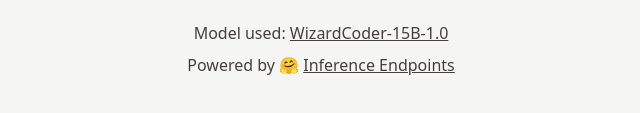
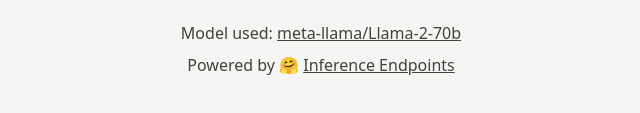
Before and after one commit to jbilcke-hf/webapp-factory-llama2, a website: page public/index.html in a window 1280 px wide. Shown: the part 629-742 px from the top of the page, 319-959 px from the left. Drawn offline with nearby package versions, Linux system fonts and the light colour scheme.

Commit message:
change model's name

```diff
--- a/public/index.html
+++ b/public/index.html
@@ -57,8 +57,8 @@
             <div class="flex flex-col text-stone-700 space-y-1 md:space-y-2">
               <p class="text-stone-700">
                 Model used:
-                <a href="https://huggingface.co/WizardLM/WizardCoder-15B-V1.0" class="underline" target="_blank">
-                  WizardCoder-15B-1.0
+                <a href="https://huggingface.co/meta-llama" class="underline" target="_blank">
+                  meta-llama/Llama-2-70b
                 </a>
               </p>
               <p>Powered by 🤗 <a href="https://huggingface.co/inference-endpoints" class="underline" target="_blank">Inference Endpoints</a></p>
```
